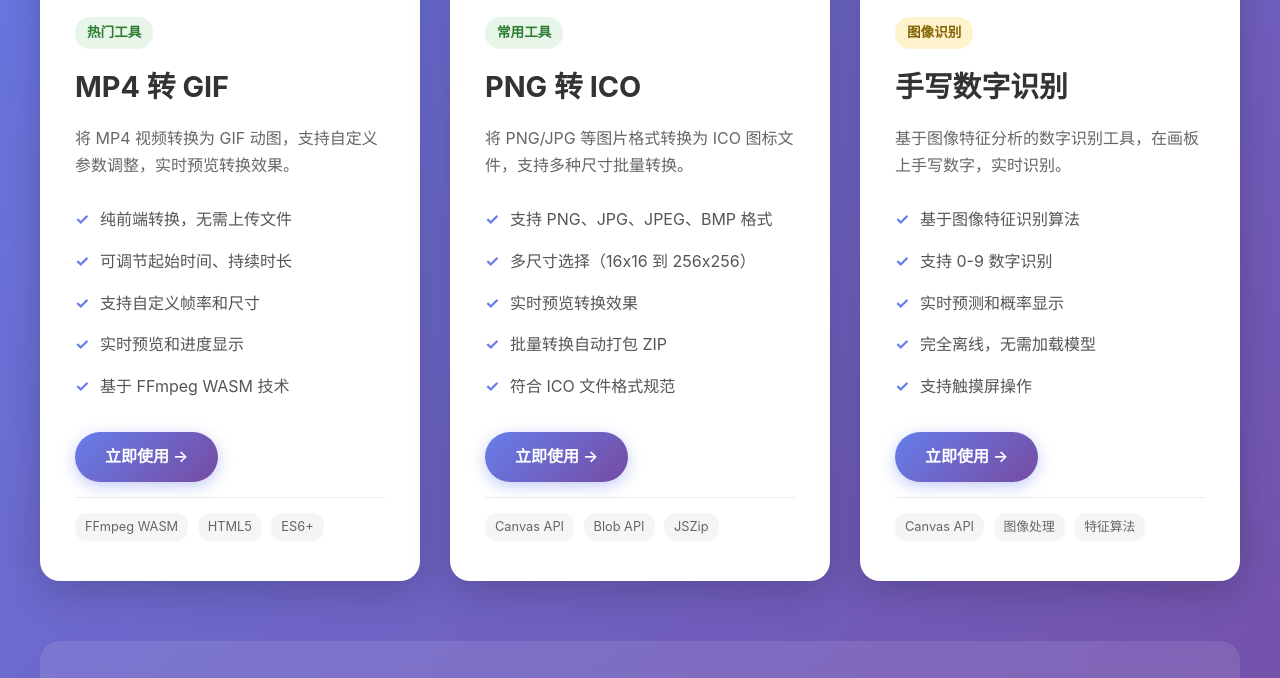
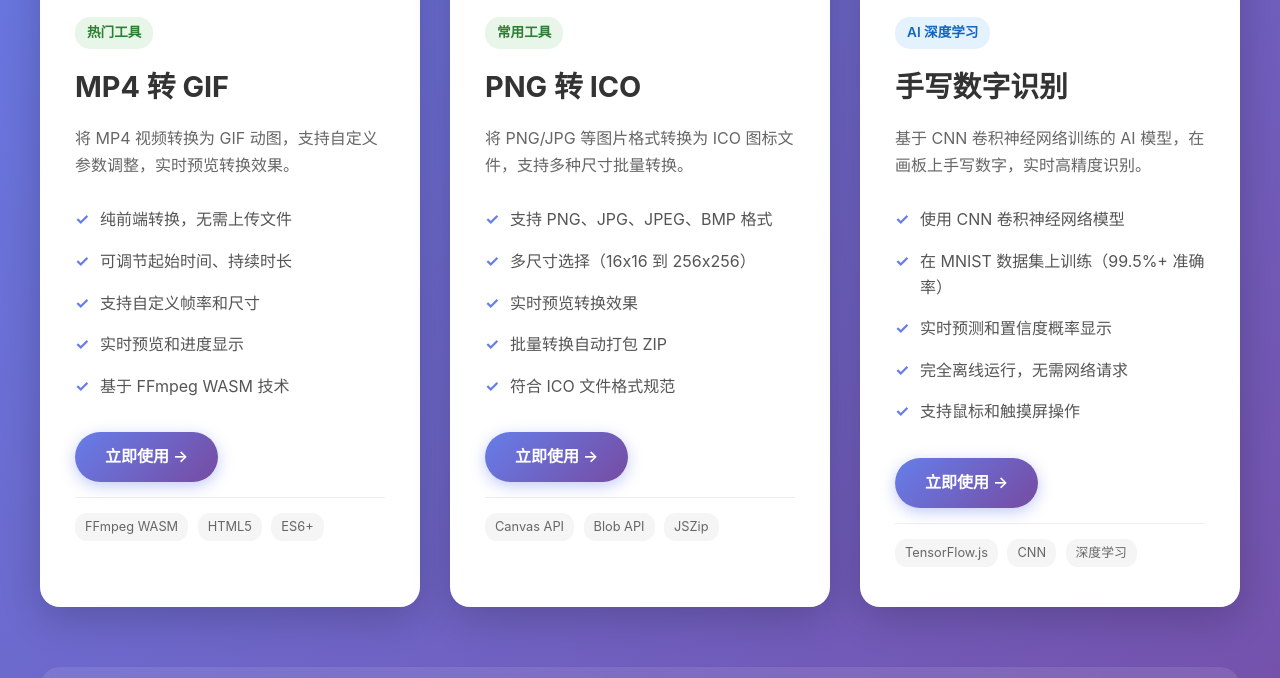
Before and after one commit to Codeniu/tools, a plain HTML site: page index.html in a window 1280 px wide. Shown: the part 437-1115 px from the top of the page. Drawn offline with Linux system fonts and the light colour scheme.

Commit message:
docs: 完善手写数字识别工具文档和描述
- 在 README.md 中添加手写数字识别工具的详细介绍和使用说明
- 更新项目结构说明，包含新工具目录
- 更新 index.html 首页工具卡片，突出 AI 深度学习特性
- 修正技术栈标签，使用 TensorFlow.js 和 CNN 技术标注
- 优化工具描述，突出 99.5%+ 准确率和离线运行特点

🤖 Generated with [Claude Code](https://claude.com/claude-code)

Co-Authored-By: Claude Sonnet 4.5 <noreply@anthropic.com>

```diff
--- a/index.html
+++ b/index.html
@@ -337,17 +337,17 @@
         <!-- 手写数字识别工具卡片 -->
         <div class="tool-card">
           <span class="tool-icon">✍️</span>
-          <span class="badge" style="background: #fff3cd; color: #856404"
-            >图像识别</span
+          <span class="badge" style="background: #e3f2fd; color: #1565c0"
+            >AI 深度学习</span
           >
           <h2>手写数字识别</h2>
-          <p>基于图像特征分析的数字识别工具，在画板上手写数字，实时识别。</p>
+          <p>基于 CNN 卷积神经网络训练的 AI 模型，在画板上手写数字，实时高精度识别。</p>
           <ul class="features-list">
-            <li>基于图像特征识别算法</li>
-            <li>支持 0-9 数字识别</li>
-            <li>实时预测和概率显示</li>
-            <li>完全离线，无需加载模型</li>
-            <li>支持触摸屏操作</li>
+            <li>使用 CNN 卷积神经网络模型</li>
+            <li>在 MNIST 数据集上训练（99.5%+ 准确率）</li>
+            <li>实时预测和置信度概率显示</li>
+            <li>完全离线运行，无需网络请求</li>
+            <li>支持鼠标和触摸屏操作</li>
           </ul>
           <a
             href="./handwriting-digit-recognition/index.html"
@@ -356,9 +356,9 @@
             立即使用 →
           </a>
           <div class="tech-stack">
-            <span class="tech-tag">Canvas API</span>
-            <span class="tech-tag">图像处理</span>
-            <span class="tech-tag">特征算法</span>
+            <span class="tech-tag">TensorFlow.js</span>
+            <span class="tech-tag">CNN</span>
+            <span class="tech-tag">深度学习</span>
           </div>
         </div>
       </div>
```
Also changed, not shown: 1 other file.
